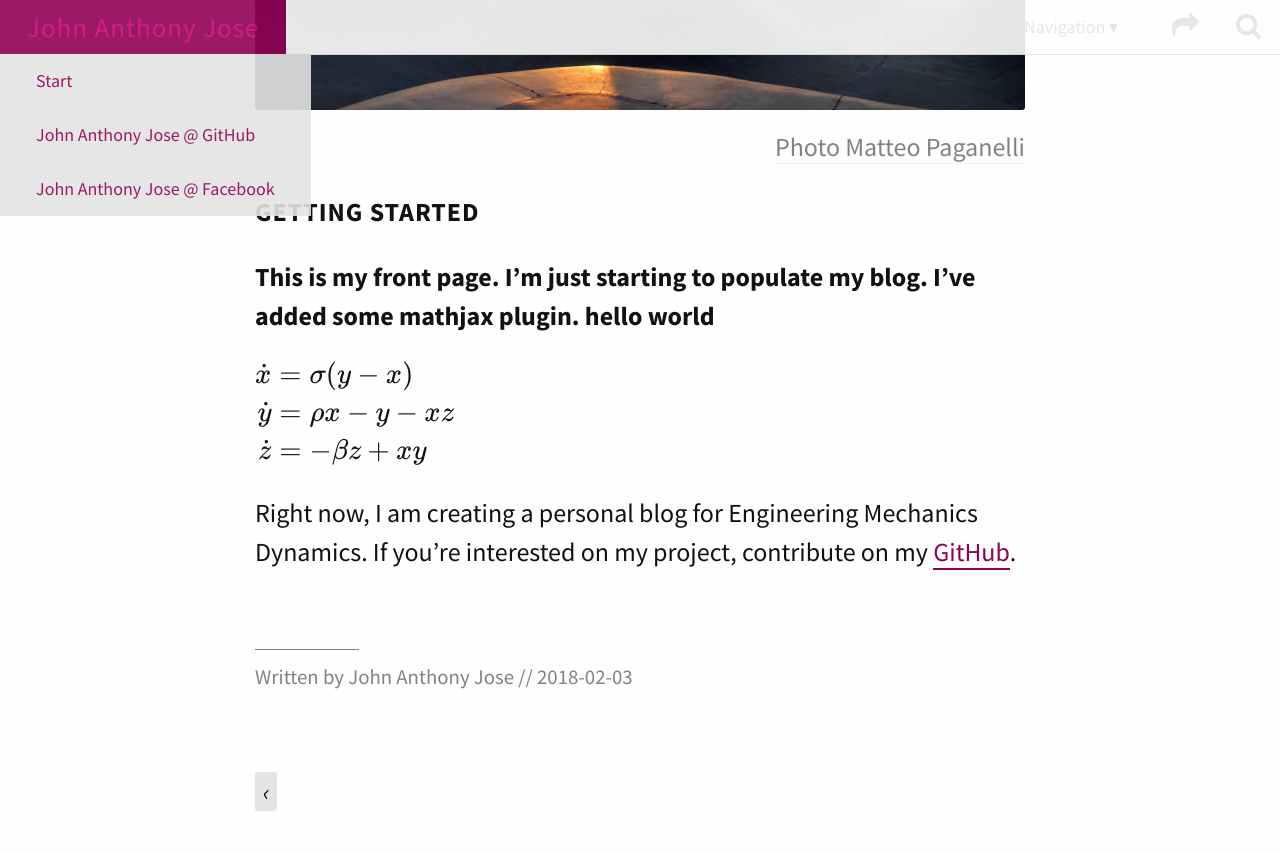
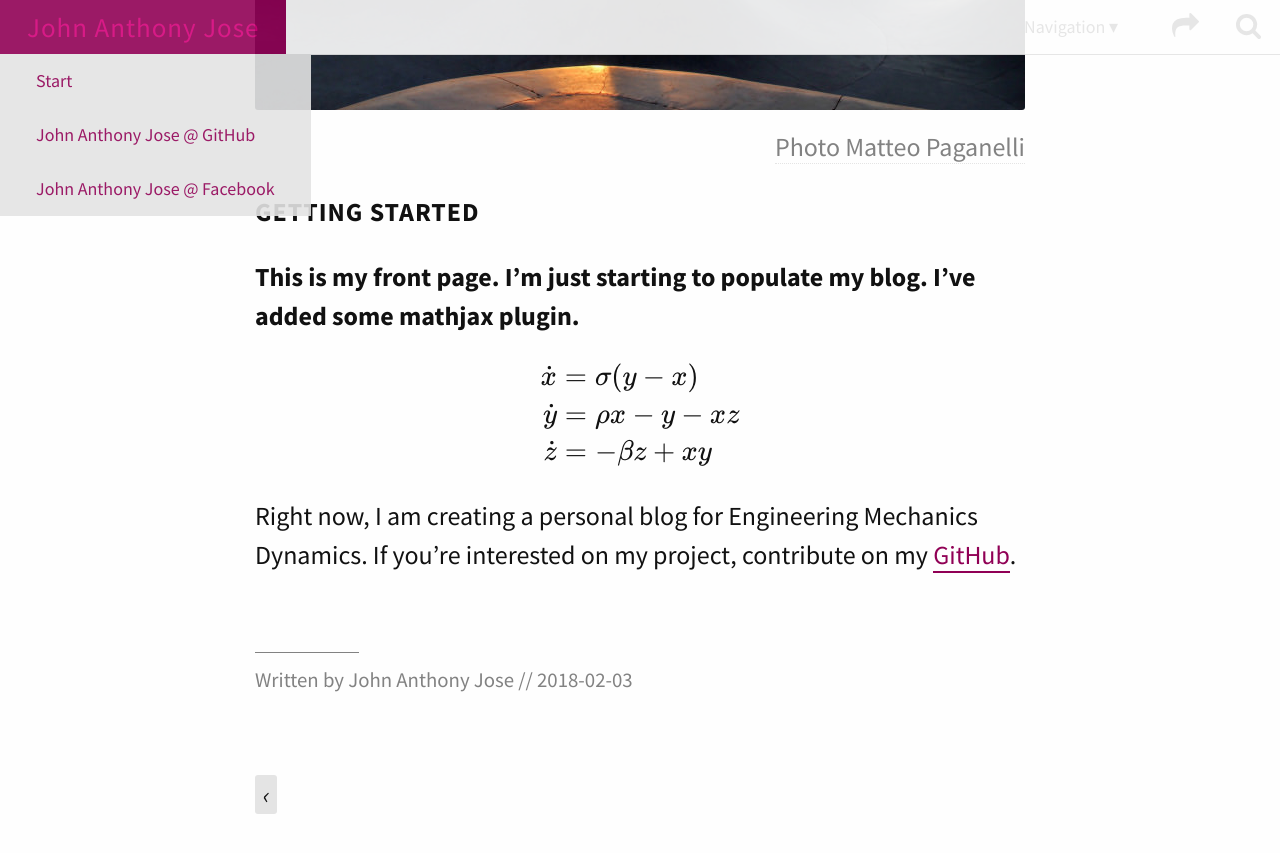
Before and after one commit to johnanthonyjose/johnanthonyjose.github.io, a Jekyll site: the page built from _posts/2018-02-03-getting-started.md, in a window 1280 px wide and 900 px high, scrolled down 453 px. Shown: the top 853 px of the window. Built offline with Jekyll 4.4.1, drawn with Linux system fonts in a browser that asks for light colours; formulas are drawn with MathJax 3; part of the change alters nothing that is shown.

Commit message:
Attempt to fix mathjax again

```diff
--- a/_includes/helper/_1_head.html
+++ b/_includes/helper/_1_head.html
@@ -23,6 +23,5 @@
 
   {% unless page.style == NULL %}<style type="text/css">{{ page.style }}</style>{% endunless %}
 
-  <script src="https://cdn.mathjax.org/mathjax/latest/MathJax.js?config=TeX-AMS-MML_HTMLorMML" type="text/javascript"></script>
 </head>
 <body id="top-of-page" class="{{ page.format }}">
--- /dev/null
+++ b/_includes/helper/scripts.html
@@ -0,0 +1,5 @@
+{% if page.mathjax %}
+<script type="text/javascript" async
+  src="https://cdn.mathjax.org/mathjax/latest/MathJax.js?config=TeX-MML-AM_CHTML">
+</script>
+{% endif %}
--- a/_layouts/default.html
+++ b/_layouts/default.html
@@ -13,5 +13,6 @@ layout: compress
 
 {% include helper/_5_footer_scripts.html %}
 
+{% include helper/scripts.html %}
 </body>
 </html>
--- a/_posts/2018-02-03-getting-started.md
+++ b/_posts/2018-02-03-getting-started.md
@@ -2,14 +2,18 @@
 image: 'photo-matteo-paganelli.jpg'
 caption: 'Photo Matteo Paganelli'
 caption_url: 'http://www.mpaga.it/'
+mathjax: true
 ---
-This is my front page. I'm just starting to populate my blog. I've added some mathjax plugin. hello world
+
+This is my front page. I'm just starting to populate my blog. I've added some mathjax plugin.
 
 $$\begin{aligned}
 \dot{x} & = \sigma(y-x) \\
 \dot{y} & = \rho x - y - xz \\
 \dot{z} & = -\beta z + xy
 \end{aligned}$$
+
+
 <!--more-->
 
 Right now, I am creating a personal blog for Engineering Mechanics Dynamics. If you're interested on my project, contribute on my [GitHub](https://github.com/johnanthonyjose/johnanthonyjose).
```
Also changed, not shown: 11 other files.
